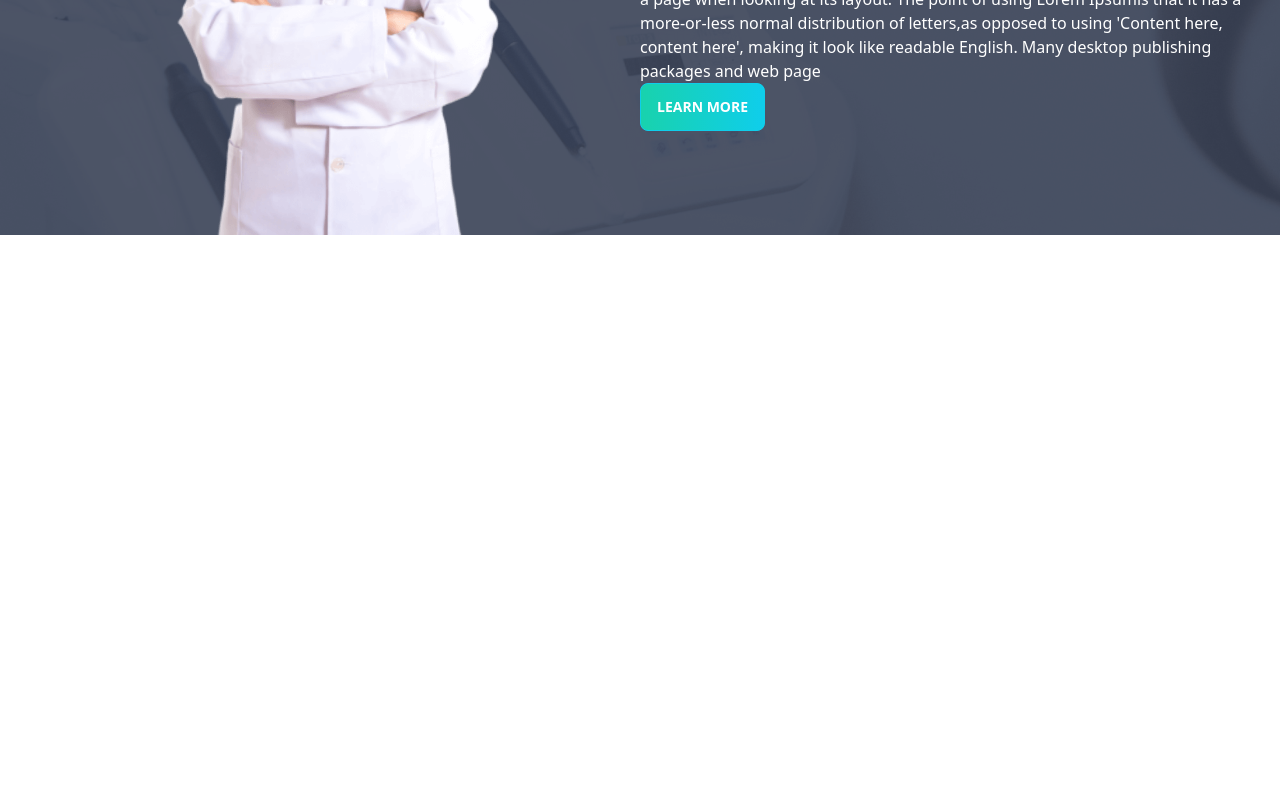
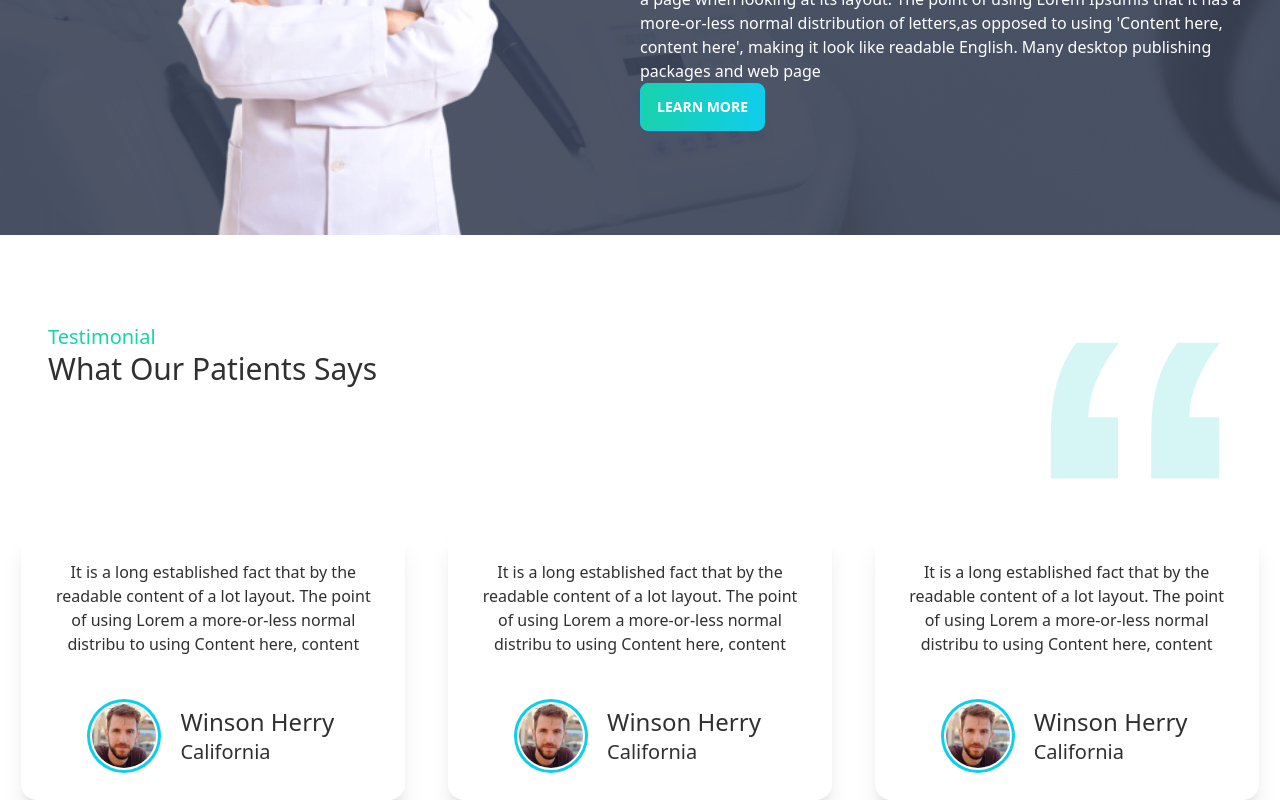
Before and after one commit to 3kramz/doc-practice, a React (Create React App) app: page / in a window 1280 px wide. Shown: the part 2576-3376 px from the top of the page. Before the commit the page ends 2811 px from the top, so only its background shows below. Built offline with nearby package versions, Linux system fonts and the light colour scheme.

Commit message:
Testimonial

```diff
--- a/src/Pages/Home/Home.js
+++ b/src/Pages/Home/Home.js
@@ -3,6 +3,7 @@ import Banner from './Banner';
 import Info from './Info';
 import Service from './Service';
 import Appointment from './Appointment';
+import Testimonial from './Testimonial';
 
 const Home = () => {
     return (
@@ -11,6 +12,7 @@ const Home = () => {
             <Info/>
             <Service/>
             <Appointment/>
+            <Testimonial/>
 
         </div>
     );
--- /dev/null
+++ b/src/Pages/Home/Testimonial.js
@@ -0,0 +1,32 @@
+import React from 'react';
+import quote from '../../assets/icons/quote.svg';
+import TestimonialCard from './TestimonialCard';
+
+const Testimonial = () => {
+    return (
+        <div>
+            <div className='flex justify-between mt-10 p-12'>
+                <div>
+                    <h1 className='text-secondary text-xl'>Testimonial</h1>
+                    <p className='text-3xl'>What Our Patients Says</p>
+                </div>
+                <img className='w-[192px]' src={quote} alt='' />
+            </div>
+<div className='flex justify-around items-center'>
+
+
+            <TestimonialCard />
+
+            <TestimonialCard />
+
+            <TestimonialCard />
+</div>
+
+
+
+
+        </div>
+    );
+};
+
+export default Testimonial;
--- /dev/null
+++ b/src/Pages/Home/TestimonialCard.js
@@ -0,0 +1,27 @@
+import React from 'react';
+import dc from '../../assets/images/people1.png'
+
+const TestimonialCard = () => {
+    return (
+        <div className="card w-96  shadow-xl">
+
+            <div className="card-body items-center text-center">
+
+                <p>It is a long established fact that by the readable content of a lot layout. The point of using Lorem a more-or-less normal distribu to using Content here, content</p>
+                <div className="justify-center items-center card-actions mt-10">
+                    <div className="avatar ">
+                        <div className="w-16 rounded-full ring ring-primary ring-offset-base-100 ring-offset-2">
+                            <img src={dc} alt='' />
+                        </div>
+                    </div>
+                    <div className='pl-4'>
+                        <h2 className='text-2xl text-left'>Winson Herry</h2>
+                        <p className='text-xl text-left'>California</p>
+                    </div>
+                </div>
+            </div>
+        </div>
+    );
+};
+
+export default TestimonialCard;
```
